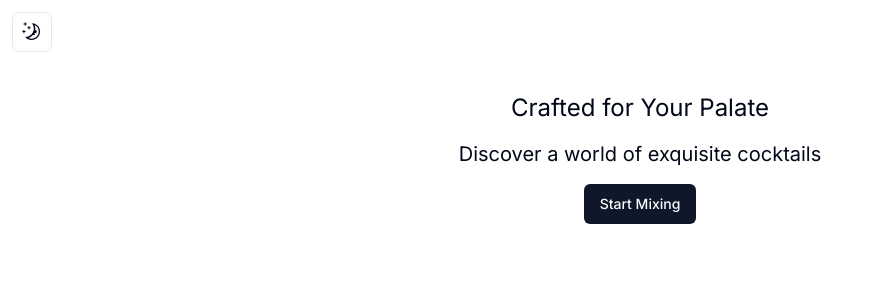
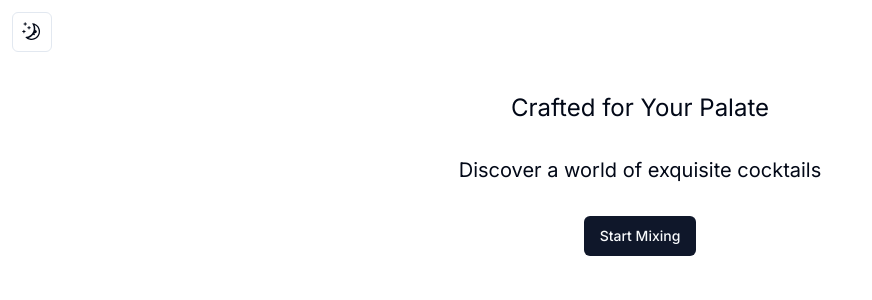
Before and after one commit to kingkwongsta/mixology, a Next.js app: page / in a window 1280 px wide. Shown: the top 300 px of the page, without its empty margins (0-872 px from the left). Built offline with nearby package versions, Linux system fonts and the light colour scheme.

Commit message:
setup margins for welcome component

```diff
--- a/src/app/components/Welcome.jsx
+++ b/src/app/components/Welcome.jsx
@@ -3,12 +3,12 @@ import { Button } from "@/components/ui/button";
 export default function Welcome({ display }) {
   return (
     <div>
-      <div className="text-center space-y-4 mt-10">
+      <div className="text-center space-y-8 mt-10">
         <h1 className="text-2xl">Crafted for Your Palate</h1>
         <h2 className="text-xl">Discover a world of exquisite cocktails</h2>
-        <Button onClick={display} className="">
-          Start Mixing
-        </Button>
+        <div className="my-[200px] m-10">
+          <Button onClick={display}>Start Mixing</Button>
+        </div>
       </div>
     </div>
   );
```
